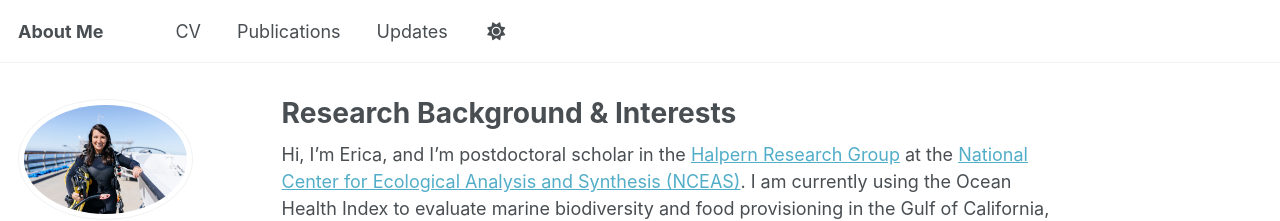
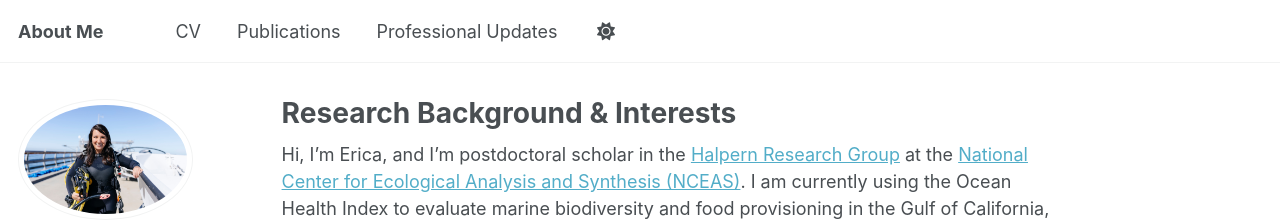
Before and after one commit to emferrer/emferrer.github.io, a Jekyll site: the page built from _pages/about.md, in a window 1280 px wide. Shown: the top 221 px of the page. Built offline with Jekyll 4.4.1, drawn with Linux system fonts in a browser that asks for light colours; some web fonts are replaced; a script that is not in the unit is left out.

Commit message:
Updating "Professional Updates" tab name

```diff
--- a/_data/navigation.yml
+++ b/_data/navigation.yml
@@ -14,7 +14,7 @@ main:
   - title: "Publications"
     url: /publications/
 
-  - title: "Updates"
+  - title: "Professional Updates"
     url: /updates/
 
   # - title: "Talks"
```
